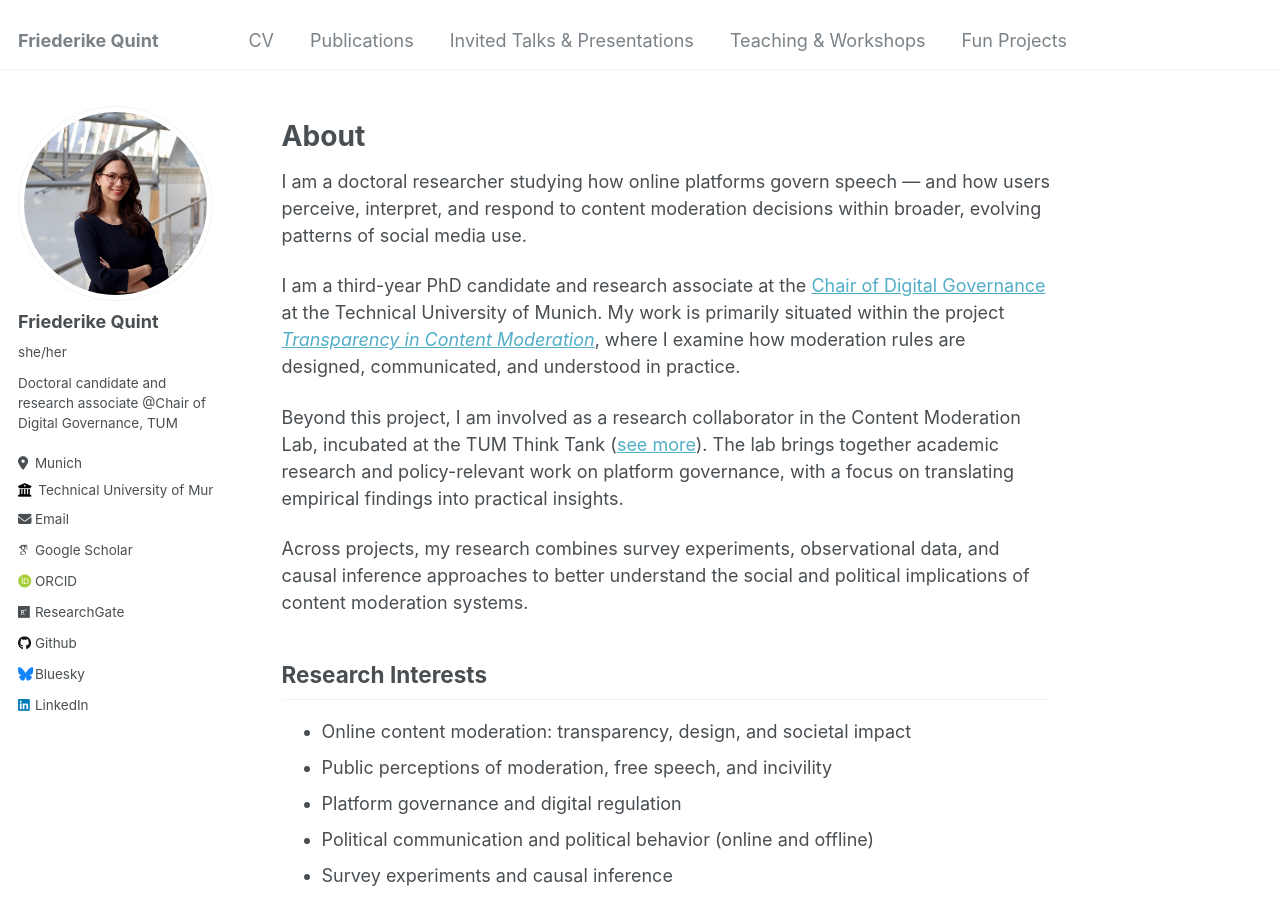
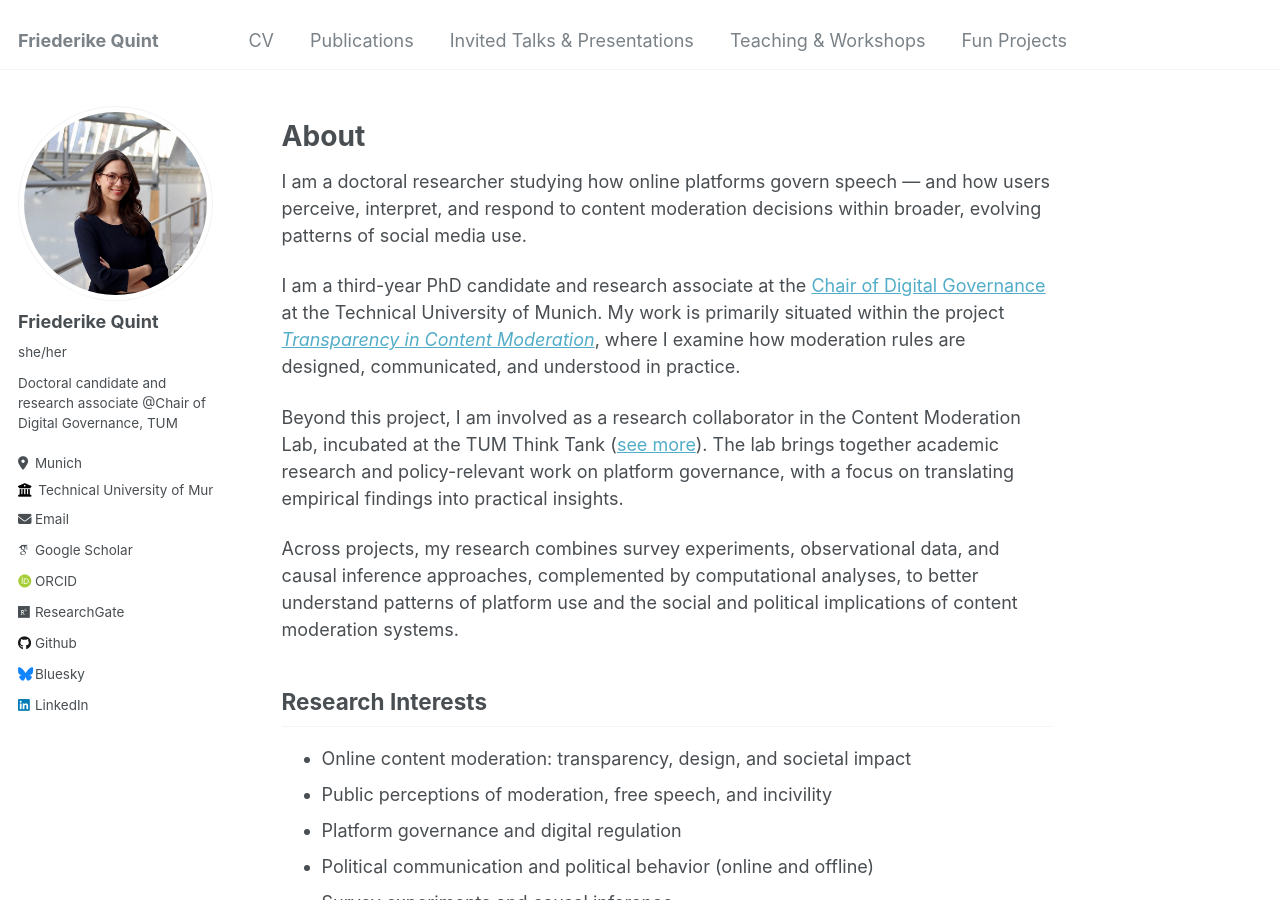
Before and after one commit to friederikequint/friederikequint.github.io, a Jekyll site: the page built from _pages/about.md, in a window 1280 px wide and 900 px high. Built offline with Jekyll 4.4.1, drawn with Linux system fonts in a browser that asks for light colours; some web fonts are replaced.

Commit message:
Update research methods description in about.md
Enhanced the description of research methods to include computational analyses.

```diff
--- a/_pages/about.md
+++ b/_pages/about.md
@@ -17,8 +17,7 @@ I am a third-year PhD candidate and research associate at the [Chair of Digital
 
 Beyond this project, I am involved as a research collaborator in the Content Moderation Lab, incubated at the TUM Think Tank ([see more](https://tumthinktank.de/project/content-moderation-lab/){:target="_blank"}). The lab brings together academic research and policy-relevant work on platform governance, with a focus on translating empirical findings into practical insights.
 
-Across projects, my research combines survey experiments, observational data, and causal inference approaches to better understand the social and political implications of content moderation systems.
-
+Across projects, my research combines survey experiments, observational data, and causal inference approaches, complemented by computational analyses, to better understand patterns of platform use and the social and political implications of content moderation systems.
 
 
 
```
